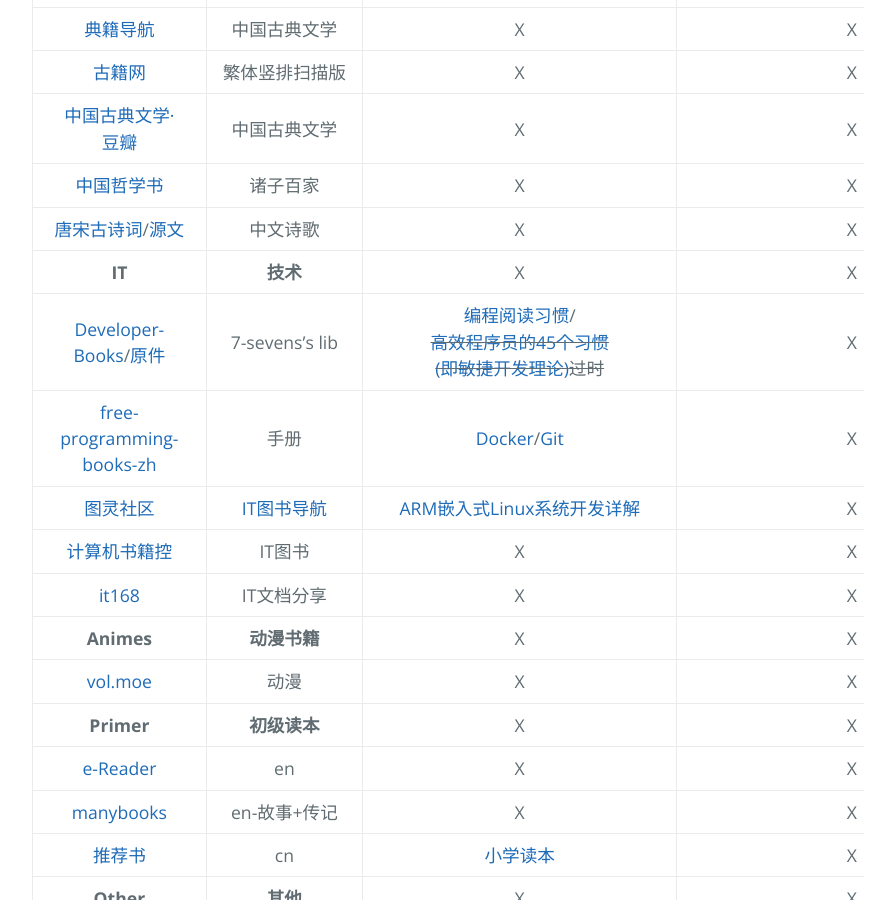
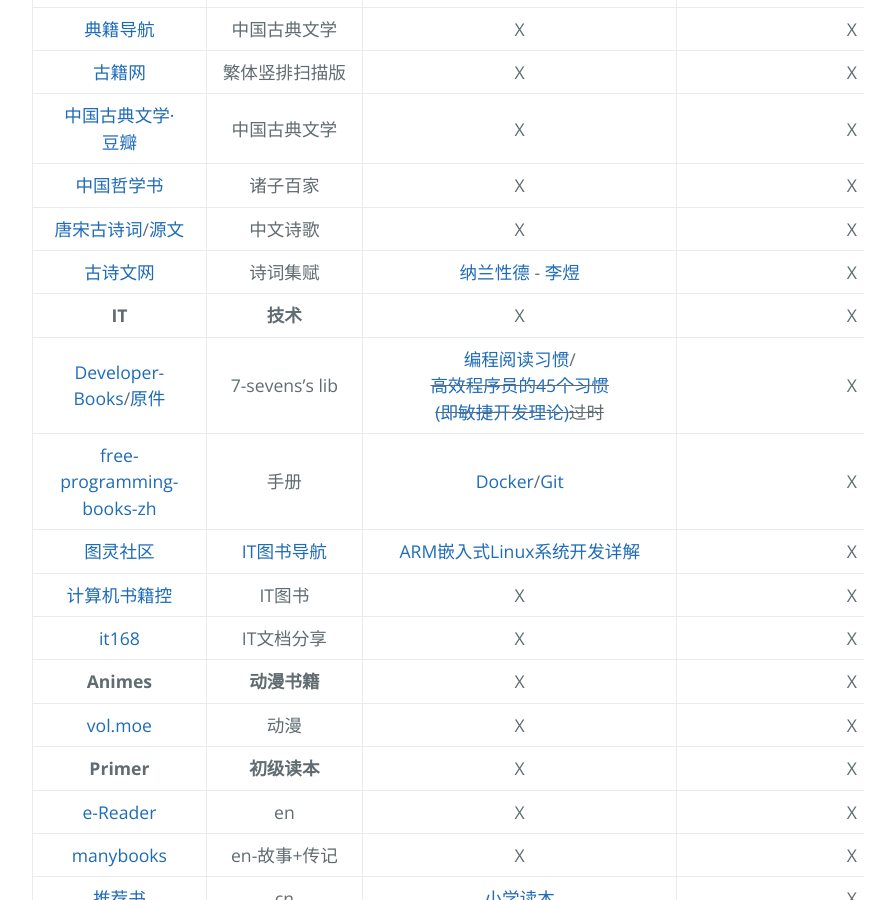
Before and after one commit to AmbroseRen/test, a Jekyll site: the page built from Library/BookSearch.md, in a window 1280 px wide and 900 px high, scrolled down 1331 px. Shown: the whole window, without its empty margins (192-1087 px from the left). Built offline with Jekyll 4.4.1, drawn with Linux system fonts in a browser that asks for light colours; our own code applies the rules of GitHub Pages for plain Markdown files; the repository's description, which GitHub fills in, is left out.

Commit message:
Update BookSearch.md

```diff
--- a/Library/BookSearch.md
+++ b/Library/BookSearch.md
@@ -33,6 +33,7 @@
 | [中国古典文学·豆瓣](https://tushu.docin.com/) | 中国古典文学 | X | X | X |
 | [中国哲学书](https://ctext.org/zh) | 诸子百家 | X | X | X |
 | [唐宋古诗词](https://shici.store/huajianji/)/[源文](https://github.com/chinese-poetry/chinese-poetry) | 中文诗歌 | X | X | X |
+| [古诗文网](https://www.gushiwen.cn/) | 诗词集赋 | [纳兰性德](https://so.gushiwen.cn/shiwens/default.aspx?astr=%e7%ba%b3%e5%85%b0%e6%80%a7%e5%be%b7) - [李煜](https://so.gushiwen.cn/shiwens/default.aspx?astr=%e6%9d%8e%e7%85%9c) | X | X |
 | __IT__ | __技术__ | X | X | X |
 | [Developer-Books](https://www.developer1024.com/resource/69.html)/[原件](https://github.com/7-sevens/Developer-Books) | 7-sevens's lib | [编程阅读习惯](https://github.com/7-sevens/Developer-Books/tree/master/Other)/~~[高效程序员的45个习惯(即敏捷开发理论)](https://github.com/7-sevens/Developer-Books/blob/master/Other/%E9%AB%98%E6%95%88%E7%A8%8B%E5%BA%8F%E5%91%98%E7%9A%8445%E4%B8%AA%E4%B9%A0%E6%83%AF.pdf)过时~~ | X | X |
 | [free-programming-books-zh](https://github.com/EbookFoundation/free-programming-books/blob/master/books/free-programming-books-zh.md) | 手册 | [Docker](https://github.com/EbookFoundation/free-programming-books/blob/master/books/free-programming-books-zh.md#user-content-%E6%93%8D%E4%BD%9C%E7%B3%BB%E7%BB%9F)/[Git](https://github.com/EbookFoundation/free-programming-books/blob/master/books/free-programming-books-zh.md#user-content-%E7%89%88%E6%9C%AC%E6%8E%A7%E5%88%B6) | X | X |
```
